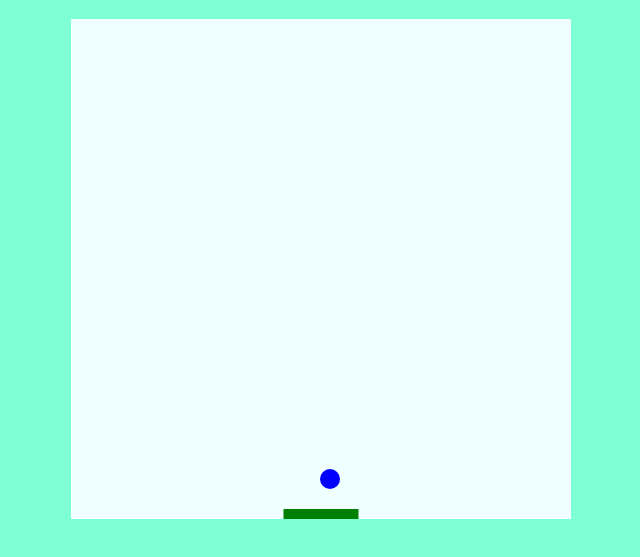
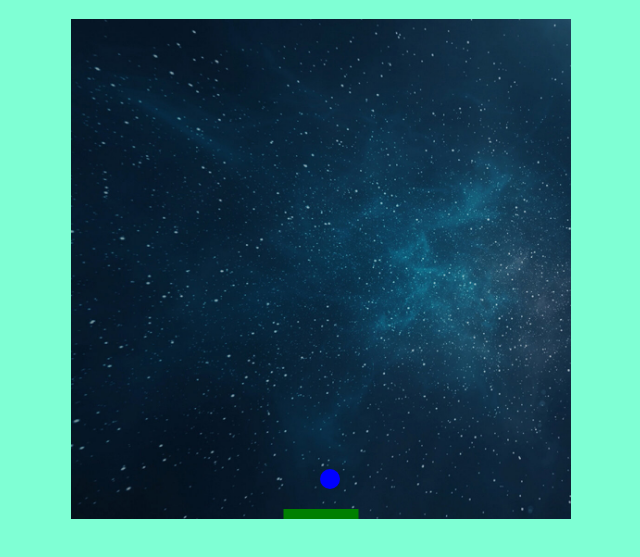
Before and after one commit to ElijahGun/breaker-game-SOLID-modular, a plain HTML site: page index.html in a window 1280 px wide. Shown: the part 61-618 px from the top of the page, without its empty margins (319-959 px from the left). Drawn offline with Linux system fonts and the light colour scheme.

Commit message:
background img capable

```diff
--- a/style.css
+++ b/style.css
@@ -4,5 +4,6 @@ body {
 }
 
 canvas {
-    background-color: azure;
+    background-image: url('./img/space.jpg');
+    background-size: cover;
 }
```
Also changed, not shown: img/space.jpg (added), img/win.png (added), img/you_lose.png (added), modules/canvas.js (line endings or trailing spaces).
